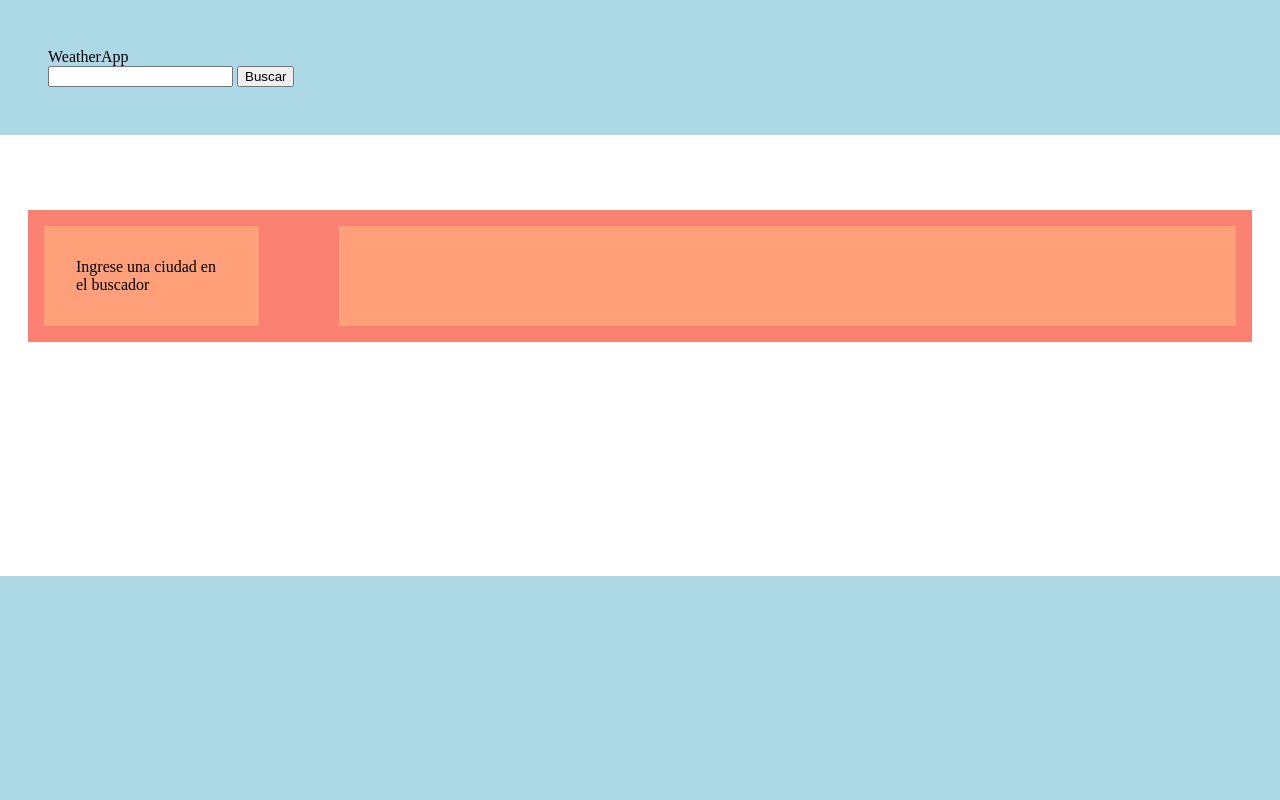
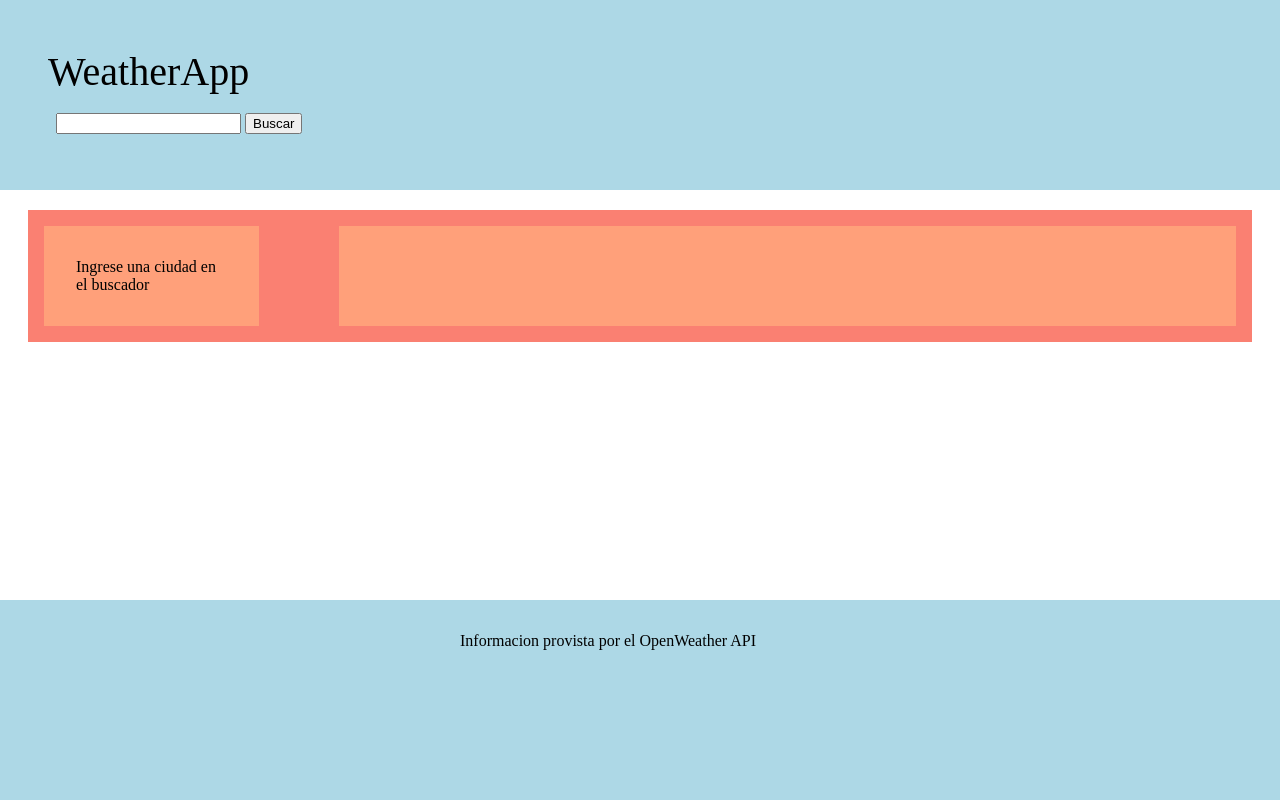
Before and after one commit to antelor/weather-app, a plain HTML site: page index.html in a window 1280 px wide. Shown: the top 800 px of the page. Drawn offline with Linux system fonts and the light colour scheme.

Commit message:
css header

```diff
--- a/index.html
+++ b/index.html
@@ -8,11 +8,11 @@
 
 <body>
     <div class="header">
-        <div>
+        <div class="title">
             WeatherApp
         </div>
 
-        <div>
+        <div class="search">
             <input type="city" class="cityInput">
             <button class="btnSearch">Buscar</button>
         </div>
@@ -24,7 +24,7 @@
     </div>
 
     <div class="footer">
-
+        Informacion provista por el OpenWeather API
     </div>
 
     <script src="script.js"></script>
--- a/styles.css
+++ b/styles.css
@@ -17,6 +17,16 @@
     width:100%;
 }
 
+.title{
+    margin:auto;
+    font-size:40px;
+    padding-bottom: 10px;
+}
+
+.search{
+    padding:0.5em;
+}
+
 .footer{
     background-color: lightblue;
     padding: 2em;
@@ -24,7 +34,8 @@
     bottom: 0;
     right: 0;
     width:100%;
-    height: 20%;
+    height: 17%;
+    text-align: center;
 }
 
 .weatherDiv{
```
